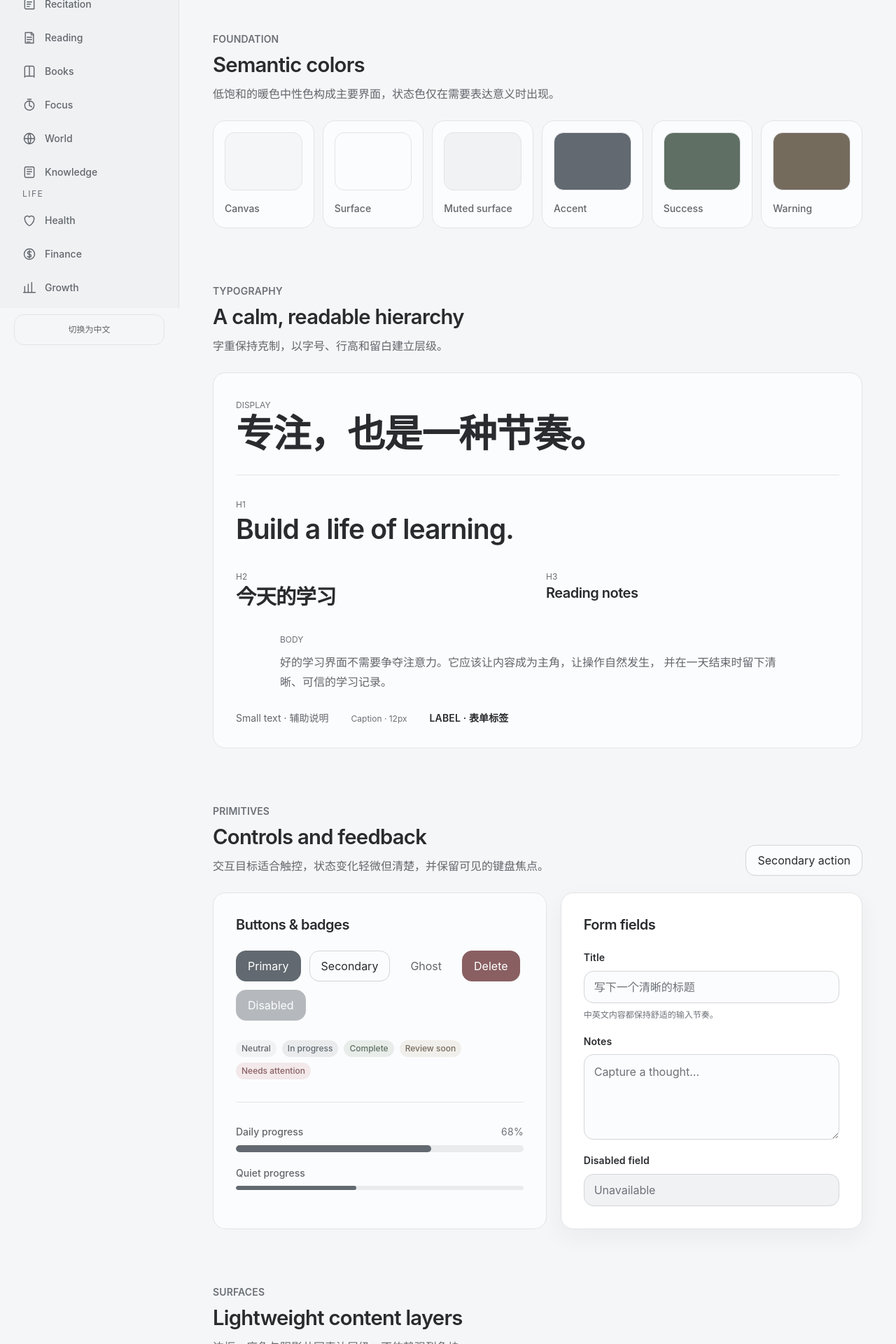
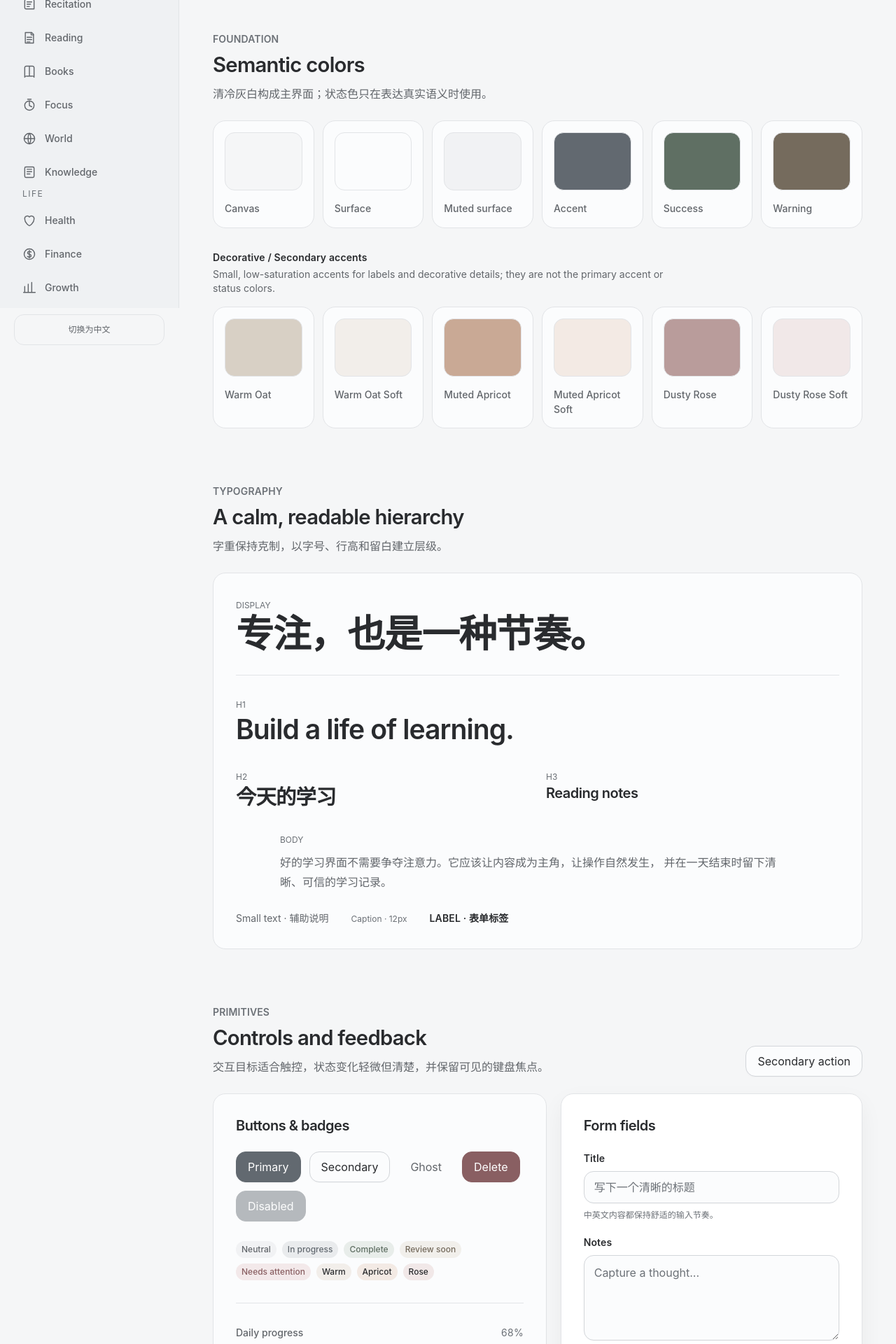
Before and after one commit to 1520333420zw-sys/personal-learning-os, a Next.js app: page /en/design-system in a window 1280 px wide. Shown: the part 360-2280 px from the top of the page at 70% size. Built offline with nearby package versions, Linux system fonts and the light colour scheme.

Commit message:
style: add subtle warm accents to cool theme

```diff
--- a/src/components/design-system/design-system-preview.tsx
+++ b/src/components/design-system/design-system-preview.tsx
@@ -16,6 +16,15 @@ const colors = [
   { name: "Accent", className: "bg-accent" },
   { name: "Success", className: "bg-success" },
   { name: "Warning", className: "bg-warning" },
+];
+
+const decorativeColors = [
+  { name: "Warm Oat", className: "bg-warm-oat" },
+  { name: "Warm Oat Soft", className: "bg-warm-oat-soft" },
+  { name: "Muted Apricot", className: "bg-muted-apricot" },
+  { name: "Muted Apricot Soft", className: "bg-muted-apricot-soft" },
+  { name: "Dusty Rose", className: "bg-dusty-rose" },
+  { name: "Dusty Rose Soft", className: "bg-dusty-rose-soft" },
 ];
 
 export function DesignSystemPreview() {
@@ -42,7 +51,7 @@ export function DesignSystemPreview() {
             titleId="colors-title"
             eyebrow="Foundation"
             title="Semantic colors"
-            description="低饱和的暖色中性色构成主要界面，状态色仅在需要表达意义时出现。"
+            description="清冷灰白构成主界面；状态色只在表达真实语义时使用。"
           />
           <div
             className="mt-6 grid grid-cols-2 gap-3 tablet:grid-cols-4 desktop:grid-cols-6"
@@ -55,6 +64,30 @@ export function DesignSystemPreview() {
                 <p className="type-small font-medium text-secondary">{color.name}</p>
               </Card>
             ))}
+          </div>
+          <div className="mt-8">
+            <p className="type-label text-primary">
+              Decorative / Secondary accents
+            </p>
+            <p className="type-small mt-1 max-w-2xl text-secondary">
+              Small, low-saturation accents for labels and decorative details;
+              they are not the primary accent or status colors.
+            </p>
+            <div className="mt-4 grid grid-cols-2 gap-3 tablet:grid-cols-3 desktop:grid-cols-6">
+              {decorativeColors.map((color) => (
+                <Card key={color.name} padding="sm">
+                  <div
+                    className={
+                      "mb-4 aspect-[4/3] rounded-md border border-border " +
+                      color.className
+                    }
+                  />
+                  <p className="type-small font-medium text-secondary">
+                    {color.name}
+                  </p>
+                </Card>
+              ))}
+            </div>
           </div>
         </section>
 
@@ -128,6 +161,9 @@ export function DesignSystemPreview() {
                 <Badge variant="success">Complete</Badge>
                 <Badge variant="warning">Review soon</Badge>
                 <Badge variant="error">Needs attention</Badge>
+                <Badge variant="warm">Warm</Badge>
+                <Badge variant="apricot">Apricot</Badge>
+                <Badge variant="rose">Rose</Badge>
               </div>
               <Divider className="my-8" />
               <div className="grid gap-5">
--- a/src/components/ui/badge.tsx
+++ b/src/components/ui/badge.tsx
@@ -2,7 +2,15 @@ import type { HTMLAttributes } from "react";
 
 import { cn } from "@/lib/cn";
 
-type BadgeVariant = "neutral" | "accent" | "success" | "warning" | "error";
+type BadgeVariant =
+  | "neutral"
+  | "accent"
+  | "success"
+  | "warning"
+  | "error"
+  | "warm"
+  | "apricot"
+  | "rose";
 type BadgeSize = "sm" | "md";
 
 export interface BadgeProps extends HTMLAttributes<HTMLSpanElement> {
@@ -16,6 +24,9 @@ const variantClasses: Record<BadgeVariant, string> = {
   success: "bg-success-soft text-success",
   warning: "bg-warning-soft text-warning",
   error: "bg-error-soft text-error",
+  warm: "bg-warm-oat-soft text-primary",
+  apricot: "bg-muted-apricot-soft text-primary",
+  rose: "bg-dusty-rose-soft text-primary",
 };
 
 const sizeClasses: Record<BadgeSize, string> = {
--- a/src/design-system/tokens.css
+++ b/src/design-system/tokens.css
@@ -21,6 +21,12 @@
   --color-error: #895f62;
   --color-error-soft: #f3e9ea;
   --color-focus: #70777f;
+  --color-warm-oat: #d8d0c5;
+  --color-warm-oat-soft: #f2eeea;
+  --color-muted-apricot: #c9a995;
+  --color-muted-apricot-soft: #f3eae4;
+  --color-dusty-rose: #b99c9b;
+  --color-dusty-rose-soft: #f1e8e8;
 
   --font-sans: ui-sans-serif, -apple-system, BlinkMacSystemFont, "Segoe UI",
     "PingFang SC", "Hiragino Sans GB", "Microsoft YaHei", Arial, sans-serif;
@@ -100,6 +106,12 @@
   --color-warning-soft: var(--color-warning-soft);
   --color-error: var(--color-error);
   --color-error-soft: var(--color-error-soft);
+  --color-warm-oat: var(--color-warm-oat);
+  --color-warm-oat-soft: var(--color-warm-oat-soft);
+  --color-muted-apricot: var(--color-muted-apricot);
+  --color-muted-apricot-soft: var(--color-muted-apricot-soft);
+  --color-dusty-rose: var(--color-dusty-rose);
+  --color-dusty-rose-soft: var(--color-dusty-rose-soft);
 
   --font-sans: var(--font-sans);
 
--- a/src/features/home/components/home-dashboard.tsx
+++ b/src/features/home/components/home-dashboard.tsx
@@ -16,8 +16,10 @@ interface HomeDashboardProps {
 const priorityVariant = {
   low: "neutral",
   medium: "accent",
-  high: "warning",
+  high: "warm",
 } as const;
+
+const newsCategoryVariants = ["warm", "neutral", "rose"] as const;
 
 const statusVariant = {
   todo: "neutral",
@@ -62,14 +64,22 @@ function TodayOverview({ data, dictionary }: Omit<HomeDashboardProps, "locale">)
   const items = [
     { label: overview.studyTime, value: data.overview.studyMinutes, suffix: overview.minutes },
     { label: overview.tasks, value: `${data.overview.completedTasks} / ${data.overview.totalTasks}` },
-    { label: overview.reviews, value: data.overview.dueReviews },
+    { label: overview.reviews, value: data.overview.dueReviews, decorative: true },
   ];
 
   return (
     <section aria-label={overview.studyTime} className="grid grid-cols-3 overflow-hidden rounded-xl border border-border bg-surface shadow-soft">
       {items.map((item, index) => (
         <div key={item.label} className={cn("min-w-0 px-3 py-5 tablet:px-6 tablet:py-6", index > 0 && "border-l border-border")}>
-          <p className="type-caption truncate text-muted tablet:type-small">{item.label}</p>
+          <p
+            className={cn(
+              "type-caption truncate text-muted tablet:type-small",
+              item.decorative &&
+                "inline-flex rounded-full bg-warm-oat-soft px-2 py-0.5 text-primary",
+            )}
+          >
+            {item.label}
+          </p>
           <p className="mt-2 flex flex-wrap items-baseline gap-1 text-xl font-semibold tracking-[-0.02em] text-primary tablet:text-2xl">
             {item.value}
             {item.suffix ? <span className="text-xs font-normal text-secondary tablet:text-sm">{item.suffix}</span> : null}
@@ -194,10 +204,16 @@ function HotNews({ data, dictionary }: Omit<HomeDashboardProps, "locale">) {
       <Card className="mt-5" padding="sm">
         {data.news.length ? (
           <ul className="divide-y divide-border">
-            {data.news.map((item) => (
+            {data.news.map((item, index) => (
               <li key={item.id} className="py-4 first:pt-0 last:pb-0">
                 <div className="mb-2 flex flex-wrap items-center gap-2">
-                  <Badge variant="neutral">{item.categoryLabel}</Badge>
+                  <Badge
+                    variant={
+                      newsCategoryVariants[index % newsCategoryVariants.length]
+                    }
+                  >
+                    {item.categoryLabel}
+                  </Badge>
                   {item.isDemo ? <Badge variant="neutral">{messages.news.demo}</Badge> : null}
                 </div>
                 <h3 className="type-label text-primary">{item.title}</h3>
```
